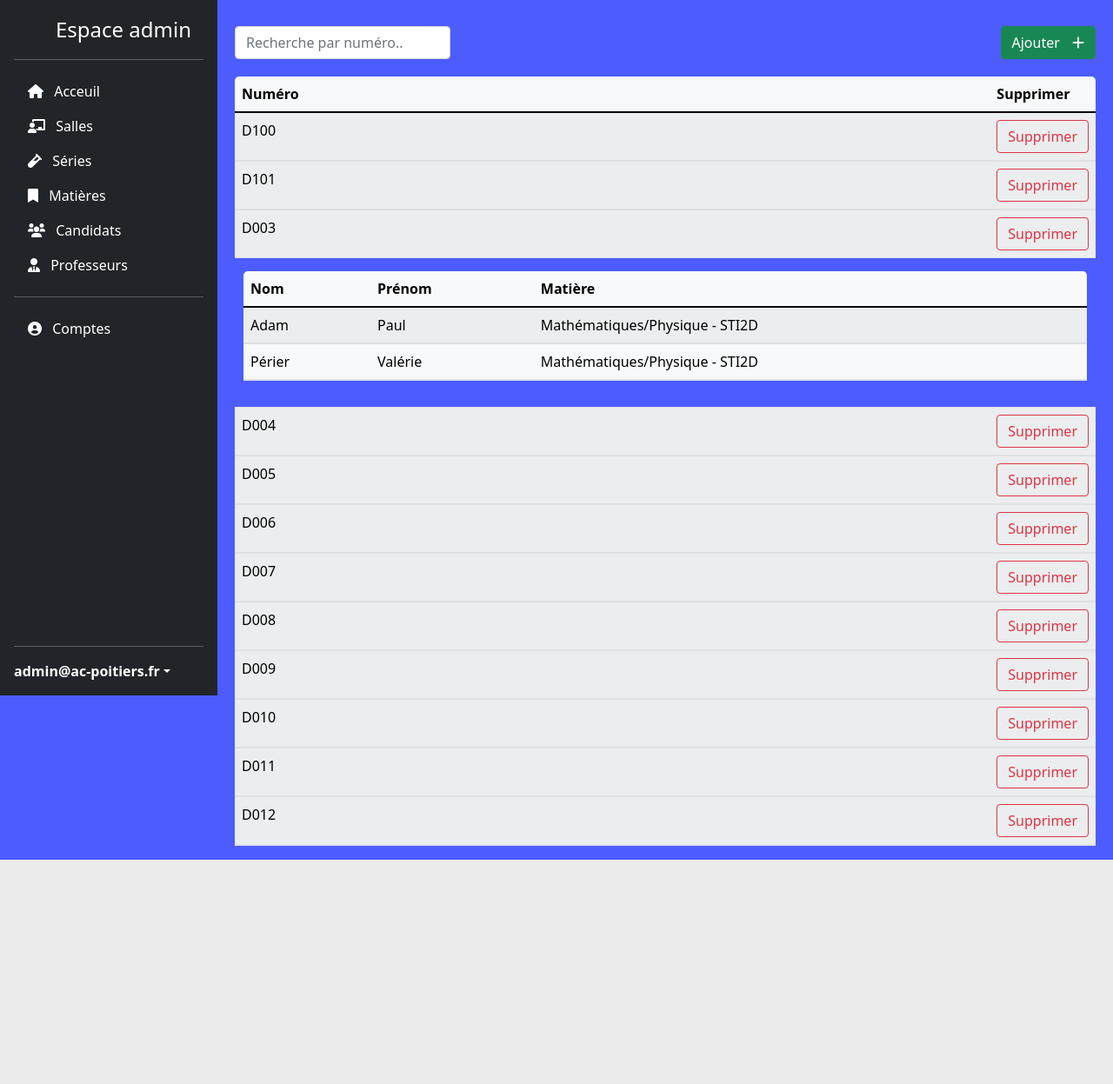
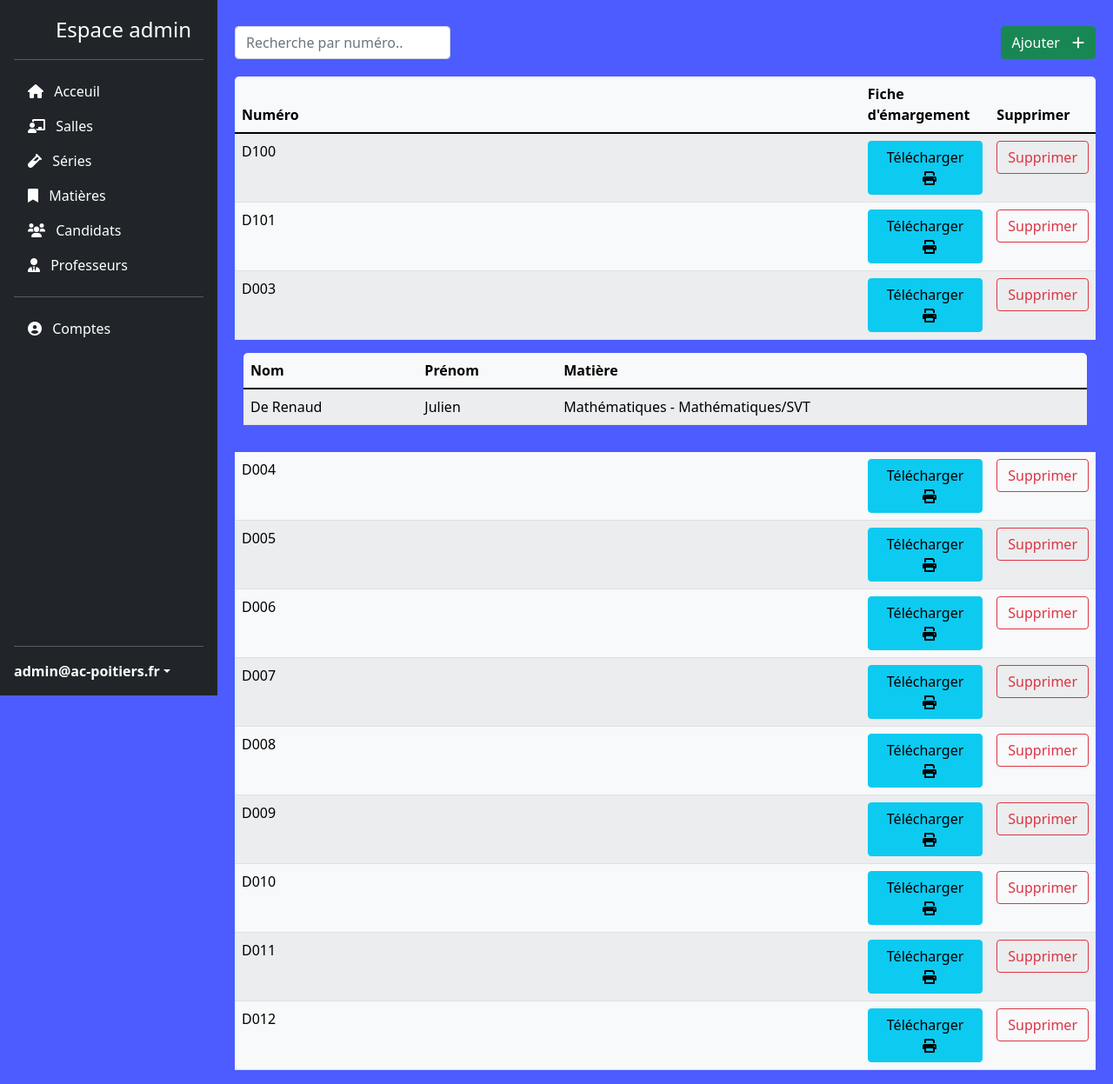
Before and after one commit to rharkor/second-tour, a Flask app: template second_tour_website/website/templates/admin/salles.html in a window 1280 px wide, after a click that opens the changed part. Shown: the whole page at 87% size. Before the commit the page ends 989 px from the top, so only its background shows below. Run offline with Flask 2, Linux system fonts and the light colour scheme; the template is opened without the code that fills it: values that come from a table or form of the project are taken from there, others are empty; a user stored in the database is signed in; data comes from the database, SQL or seed files in the repository; both versions use the stored data as it was after the commit; some libraries are stand-ins or nearby versions.

Commit message:
Finish generation of the calendar and imrove admin page, correct bugs

```diff
--- a/second_tour_website/website/routes/professeur_routes.py
+++ b/second_tour_website/website/routes/professeur_routes.py
@@ -13,15 +13,17 @@ professeur_routes = Blueprint('professeur_routes', __name__,
 def acceuil():
     if main_security.test_session_connected(session, False):
         id_matieres = []
+        id_salles = []
         for utilisateur in UTILISATEURS.query.all():
             if utilisateur.email == session['email']:
                 for professeur in PROFESSEUR.query.all():
                     if professeur.id_utilisateur == utilisateur.id:
                         id_matieres.append(professeur.matiere)
+                        id_salles.append(professeur.salle)
 
         all_candidats = CANDIDATS.query.all()
         all_creneaux = CRENEAU.query.all()
-        return render_template('professeur/acceuil.html', id_matieres=id_matieres, all_candidats=all_candidats, all_creneaux=all_creneaux)
+        return render_template('professeur/acceuil.html', id_matieres=id_matieres, all_candidats=all_candidats, all_creneaux=all_creneaux, id_salles=id_salles)
     else:
         return redirect(url_for('main_routes.connexion'))
 
--- a/second_tour_website/website/static/admin.css
+++ b/second_tour_website/website/static/admin.css
@@ -81,4 +81,8 @@ th.supprimer {
 th.modifier {
   width: 10%;
 }
+
+tr.no-border {
+  border-style: hidden;
+}
 /*# sourceMappingURL=admin.css.map */
--- a/second_tour_website/website/static/admin.scss
+++ b/second_tour_website/website/static/admin.scss
@@ -51,3 +51,7 @@ th.supprimer{
 th.modifier{
     width: 10%;
 }
+
+tr.no-border{
+    border-style: hidden;
+}
--- a/second_tour_website/website/static/main.css
+++ b/second_tour_website/website/static/main.css
@@ -188,4 +188,38 @@ form * i {
   margin-top: auto;
   margin-bottom: auto;
 }
+
+.loader {
+  border: 16px solid #f3f3f3;
+  /* Light grey */
+  border-top: 16px solid #34cc55;
+  /* Blue */
+  border-radius: 50%;
+  width: 100px;
+  height: 100px;
+  -webkit-animation: spin 1s linear infinite;
+          animation: spin 1s linear infinite;
+}
+
+@-webkit-keyframes spin {
+  0% {
+    -webkit-transform: rotate(0deg);
+            transform: rotate(0deg);
+  }
+  100% {
+    -webkit-transform: rotate(360deg);
+            transform: rotate(360deg);
+  }
+}
+
+@keyframes spin {
+  0% {
+    -webkit-transform: rotate(0deg);
+            transform: rotate(0deg);
+  }
+  100% {
+    -webkit-transform: rotate(360deg);
+            transform: rotate(360deg);
+  }
+}
 /*# sourceMappingURL=main.css.map */
--- a/second_tour_website/website/static/main.scss
+++ b/second_tour_website/website/static/main.scss
@@ -165,3 +165,17 @@ form * i {
     margin-top: auto;
     margin-bottom: auto;
 }
+
+.loader {
+    border: 16px solid #f3f3f3; /* Light grey */
+    border-top: 16px solid #34cc55; /* Blue */
+    border-radius: 50%;
+    width: 100px;
+    height: 100px;
+    animation: spin 1s linear infinite;
+  }
+
+  @keyframes spin {
+    0% { transform: rotate(0deg); }
+    100% { transform: rotate(360deg); }
+  }
--- a/second_tour_website/website/templates/admin/candidats.html
+++ b/second_tour_website/website/templates/admin/candidats.html
@@ -83,7 +83,7 @@
                             </form>
                         </td>
                     </tr>
-                    <tr style="--bs-table-hover-bg: transparent; --bs-table-accent-bg: transparent;">
+                    <tr class="not-null" style="--bs-table-hover-bg: transparent; --bs-table-accent-bg: transparent;">
                         <td colspan="100%" style="padding: 0; background: transparent; --bs-table-accent-bg: transparent;">
                             <div class="collapse" id="accordion{{candidat.id_candidat}}" style="margin: 15px 10px;">
                                 <div class="table-responsive thumbnail">
@@ -99,7 +99,7 @@
                                         <tbody>
                                             {% for creneau in all_creneaux %}
                                             {% if creneau.id_candidat == candidat.id_candidat %}
-                                            <tr>
+                                            <tr class="not-null">
                                                 {% for matiere in all_matieres %}
                                                 {% if matiere.id_matiere == creneau.id_matiere %}
                                                 <td scope="row">{{matiere.nom}}</td>
@@ -121,7 +121,7 @@
                             </div>
                         </td>
                     </tr>
-                    <tr></tr>
+                    <tr class="not-null no-border"></tr>
                     {% endfor %}
                 </tbody>
             </table>
--- a/second_tour_website/website/templates/admin/professeurs.html
+++ b/second_tour_website/website/templates/admin/professeurs.html
@@ -57,7 +57,7 @@
                             </form>
                         </td>
                     </tr>
-                    <tr style="--bs-table-hover-bg: transparent; --bs-table-accent-bg: transparent;">
+                    <tr style="--bs-table-hover-bg: transparent; --bs-table-accent-bg: transparent;" class="not-null">
                         <td colspan="100%" style="padding: 0; background: transparent; --bs-table-accent-bg: transparent;">
                             <div class="collapse" id="accordion{{a_prof.id_professeur}}" style="margin: 15px 10px;">
                                 <div class="table-responsive thumbnail">
@@ -74,7 +74,7 @@
                                         <tbody>
                                             {% for creneau in all_creneaux %}
                                             {% if creneau.id_matiere == a_prof.matiere and creneau.id_salle == a_prof.salle %}
-                                            <tr>
+                                            <tr class="not-null">
                                                 {% for candidat in all_candidats %}
                                                 {% if candidat.id_candidat == creneau.id_candidat %}
                                                 <td scope="row">{{candidat.nom}}</td>
@@ -93,7 +93,7 @@
                             </div>
                         </td>
                     </tr>
-                    <tr></tr>
+                    <tr class="no-border not-null"></tr>
                     {% endfor %}
                 </tbody>
             </table>
--- a/second_tour_website/website/templates/admin/salles.html
+++ b/second_tour_website/website/templates/admin/salles.html
@@ -22,6 +22,7 @@
                 <thead>
                     <tr>
                         <th scope="col">Numéro</th>
+                        <th scope="col" style="width: 15%;">Fiche d'émargement</th>
                         <th scope="col" class="supprimer">Supprimer</th>
                     </tr>
                 </thead>
@@ -29,17 +30,27 @@
                     {% for a_salle in all_salles %}
                     <tr class="clickable" data-bs-toggle="collapse" data-bs-target="#accordion{{a_salle.id_salle}}">
                         <td scope="row">{{a_salle.numero}}</td>
-                        <td>
+                        <td scope="row">
+                            <div class="align-items-end">
+                                <button href="#" type="button" class="btn btn-info">
+                                    Télécharger
+                                    <i class="fas fa-print ml-s"></i>
+                                </button>
+                            </div>
+                        </td>
+                        <td scope="row">
                             <form method="post" action="{{url_for('admin_routes.salles')}}"
                                 id="deleteSalleForm{{a_salle.id_salle}}">
                                 <input type="hidden" name="id" value="{{a_salle.id_salle}}">
                                 <button type="button" id="{{a_salle.id_salle}}" data-bs-toggle="modal"
-                                    data-bs-target="#confirmDeleteModal" class="deleteRow btn btn-outline-danger">Supprimer</button>
+                                    data-bs-target="#confirmDeleteModal"
+                                    class="deleteRow btn btn-outline-danger">Supprimer</button>
                             </form>
                         </td>
                     </tr>
-                    <tr style="--bs-table-hover-bg: transparent; --bs-table-accent-bg: transparent;">
-                        <td colspan="100%" style="padding: 0; background: transparent; --bs-table-accent-bg: transparent;">
+                    <tr style="--bs-table-hover-bg: transparent; --bs-table-accent-bg: transparent;" class="not-null">
+                        <td colspan="100%"
+                            style="padding: 0; background: transparent; --bs-table-accent-bg: transparent;">
                             <div class="collapse" id="accordion{{a_salle.id_salle}}" style="margin: 15px 10px;">
                                 <div class="table-responsive thumbnail">
                                     <table class="table table-light table-striped table-hover" id="calendar">
@@ -52,8 +63,9 @@
                                         </thead>
                                         <tbody>
                                             {% for a_prof in all_profs %}
-                                            {% if creneau.id_matiere == a_prof.matiere and creneau.id_salle == a_prof.salle %}
-                                            <tr class="clickable" data-bs-toggle="collapse" data-bs-target="#accordion{{a_prof.id_professeur}}">
+                                            {% if a_prof.salle == a_salle.id_salle %}
+                                            <tr class="clickable not-null" data-bs-toggle="collapse"
+                                                data-bs-target="#accordion{{a_prof.id_professeur}}">
                                                 <td scope="row">{{a_prof.nom}}</td>
                                                 <td scope="row">{{a_prof.prenom}}</td>
                                                 <td scope="row">
@@ -64,11 +76,15 @@
                                                     {% endfor %}
                                                 </td>
                                             </tr>
-                                            <tr style="--bs-table-hover-bg: transparent; --bs-table-accent-bg: transparent;">
-                                                <td colspan="100%" style="padding: 0; background: transparent; --bs-table-accent-bg: transparent;">
-                                                    <div class="collapse" id="accordion{{a_prof.id_professeur}}" style="margin: 15px 10px;">
+                                            <tr style="--bs-table-hover-bg: transparent; --bs-table-accent-bg: transparent;"
+                                                class="not-null">
+                                                <td colspan="100%"
+                                                    style="padding: 0; background: transparent; --bs-table-accent-bg: transparent;">
+                                                    <div class="collapse" id="accordion{{a_prof.id_professeur}}"
+                                                        style="margin: 15px 10px;">
                                                         <div class="table-responsive thumbnail">
-                                                            <table class="table table-light table-striped table-hover" id="calendar">
+                                                            <table class="table table-light table-striped table-hover"
+                                                                id="calendar">
                                                                 <thead>
                                                                     <tr>
                                                                         <th scope="col">Nom</th>
@@ -80,15 +96,18 @@
                                                                 </thead>
                                                                 <tbody>
                                                                     {% for creneau in all_creneaux %}
-                                                                    {% if creneau.id_matiere == a_prof.matiere %}
-                                                                    <tr>
+                                                                    {% if creneau.id_matiere == a_prof.matiere and
+                                                                    creneau.id_salle == a_prof.salle %}
+                                                                    <tr class="not-null">
                                                                         {% for candidat in all_candidats %}
-                                                                        {% if candidat.id_candidat == creneau.id_candidat %}
+                                                                        {% if candidat.id_candidat ==
+                                                                        creneau.id_candidat %}
                                                                         <td scope="row">{{candidat.nom}}</td>
                                                                         <td scope="row">{{candidat.prenom}}</td>
                                                                         {% endif %}
                                                                         {% endfor %}
-                                                                        <td scope="row">{{creneau.debut_preparation}}</td>
+                                                                        <td scope="row">{{creneau.debut_preparation}}
+                                                                        </td>
                                                                         <td scope="row">{{creneau.fin}}</td>
                                                                         <td scope="row"></td>
                                                                     </tr>
@@ -100,7 +119,7 @@
                                                     </div>
                                                 </td>
                                             </tr>
-                                            <tr></tr>
+                                            <tr class="no-border not-null"></tr>
                                             {% endif %}
                                             {% endfor %}
                                         </tbody>
@@ -109,6 +128,7 @@
                             </div>
                         </td>
                     </tr>
+                    <tr class="no-border not-null"></tr>
                     {% endfor %}
                 </tbody>
             </table>
@@ -132,7 +152,8 @@
                         <div class="form-group">
                             <label for="salleNum">Numéro</label>
                             <input type="text" class="form-control" id="salleNum" name="numero"
-                                aria-describedby="salleNumHelp" placeholder="Entrez un numéro de salle" required="required">
+                                aria-describedby="salleNumHelp" placeholder="Entrez un numéro de salle"
+                                required="required">
                         </div>
                     </form>
                 </div>
--- a/second_tour_website/website/templates/base.html
+++ b/second_tour_website/website/templates/base.html
@@ -50,9 +50,14 @@
           txtValue = td.textContent || td.innerText;
           if (txtValue.toUpperCase().indexOf(filter) > -1) {
             tr[i].style.display = "";
+          } else if (tr[i].getAttribute("class") != null) {
+            if (!tr[i].getAttribute("class").includes("not-null")) {
+              tr[i].style.display = "none";
+            }
           } else {
             tr[i].style.display = "none";
           }
+          console.log(tr[i].getAttribute("class"))
         }
       }
     }
--- a/second_tour_website/website/templates/professeur/acceuil.html
+++ b/second_tour_website/website/templates/professeur/acceuil.html
@@ -28,7 +28,7 @@
                 </thead>
                 <tbody>
                     {% for creneau in all_creneaux %}
-                    {% if creneau.id_matiere in id_matieres %}
+                    {% if creneau.id_matiere in id_matieres and creneau.id_salle in id_salles %}
                     <tr>
                         {% for candidat in all_candidats %}
                         {% if candidat.id_candidat == creneau.id_candidat %}
```
Also changed, not shown: second_tour_website/website/database/test/test_insertion.sql (+54 -17 lines), second_tour_website/website/function/main_calendrier.py (+30 -13 lines), second_tour_website/website/templates/admin/acceuil.html (+48 -1 lines), second_tour_website/website/database/data.sqlite3, 2 other files.
